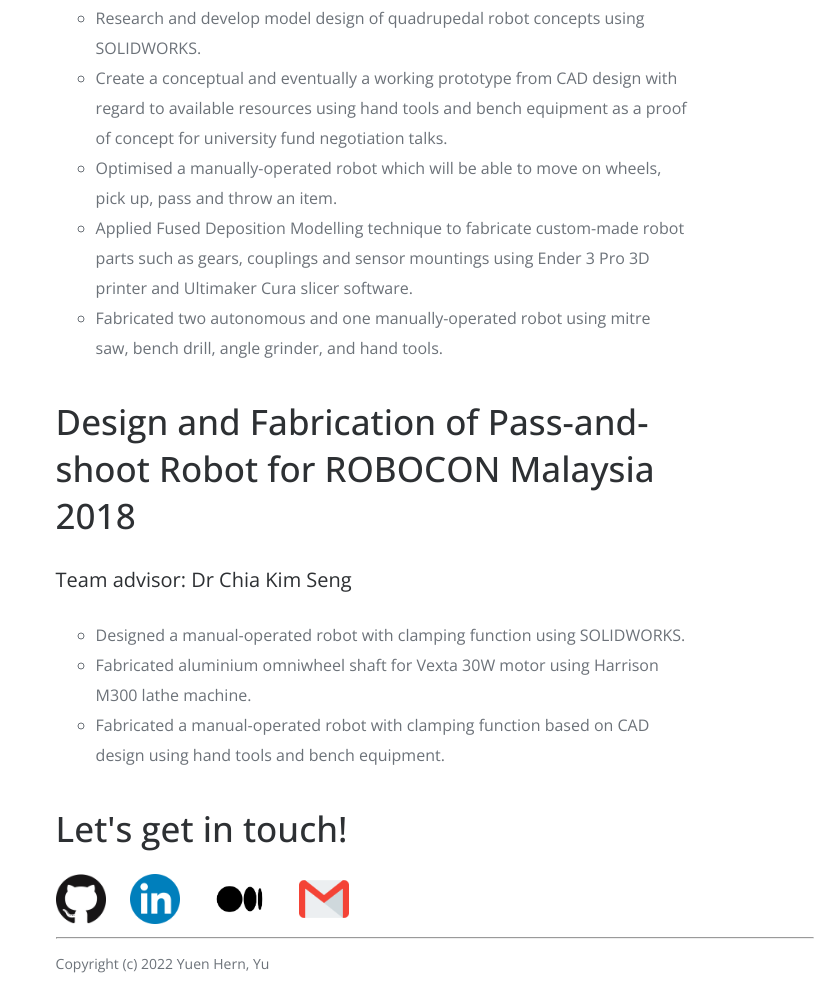
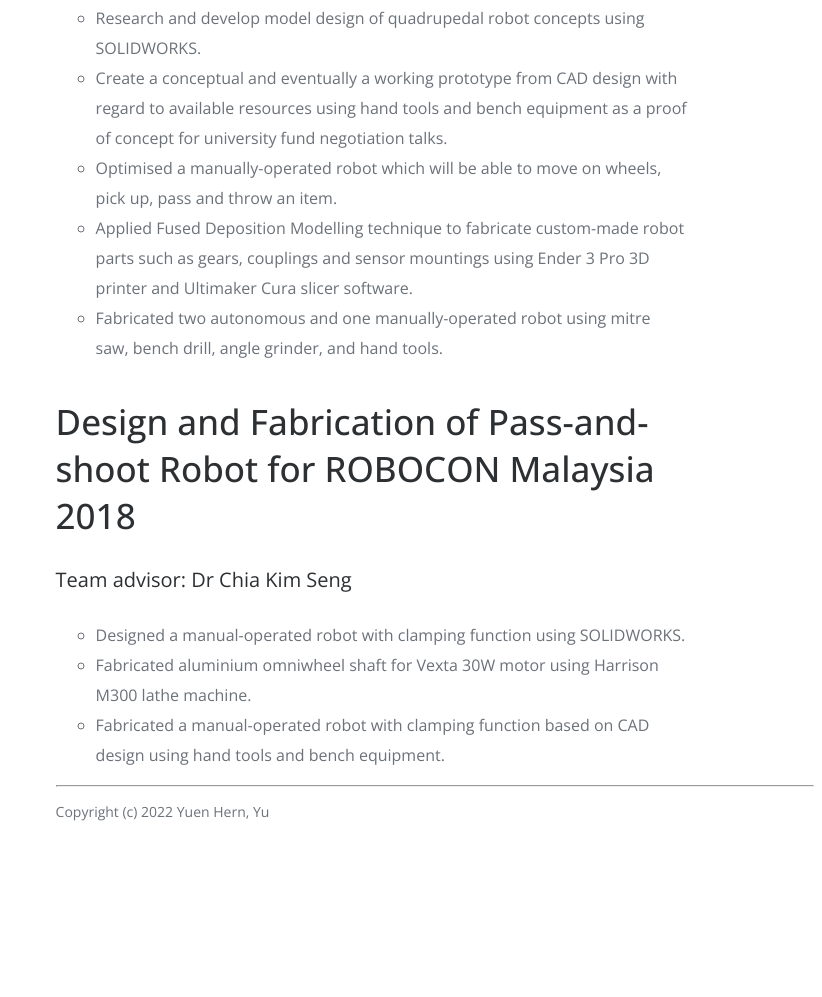
Before and after one commit to yuenherny/yuenherny.github.io, a plain HTML site: page index.html in a window 1280 px wide. Shown: the part 2669-3666 px from the top of the page, without its empty margins (458-1280 px from the left). After the commit the page ends 3514 px from the top, so only its background shows below. Drawn offline with nearby package versions, Linux system fonts and the light colour scheme.

Commit message:
remove contact at body

```diff
--- a/index.html
+++ b/index.html
@@ -110,14 +110,6 @@
                     </ul>
                 </p>
             </section>
-            <section class="three">
-                <h3>Let's get in touch!</h3>
-                <br>
-                <a href="https://github.com/yuenherny"><img src="images/github.png" alt="GitHub" class="icon"></a>
-                <a href="https://www.linkedin.com/in/yuenhernyu/"><img src="images/linkedin.png" alt="Linkedin" class="icon"></a>
-                <a href="https://medium.com/@yuenherny"><img src="images/medium.png" alt="Medium" class="icon"></a>
-                <a href="mailto:yuenhern.yu@gmail.com"><img src="images/gmail.png" alt="Gmail" class="icon"></a>
-            </section>
         </section>
     </body>
 
```
